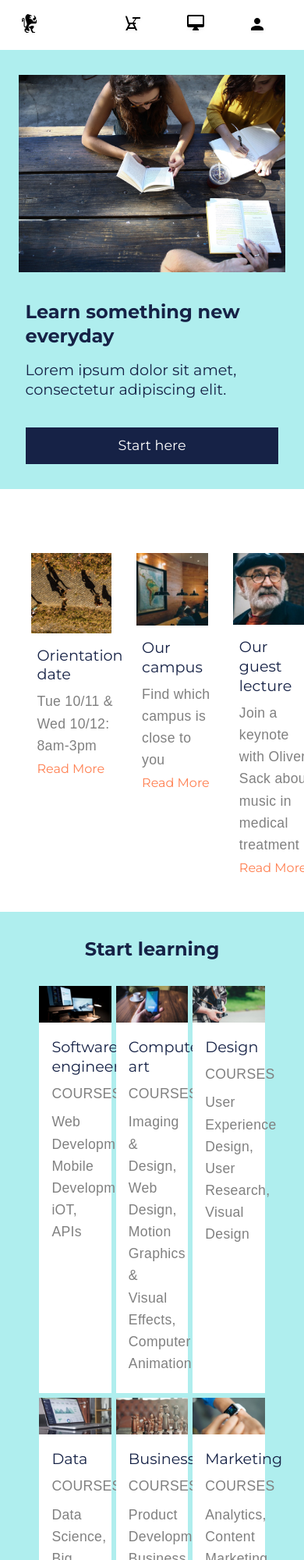
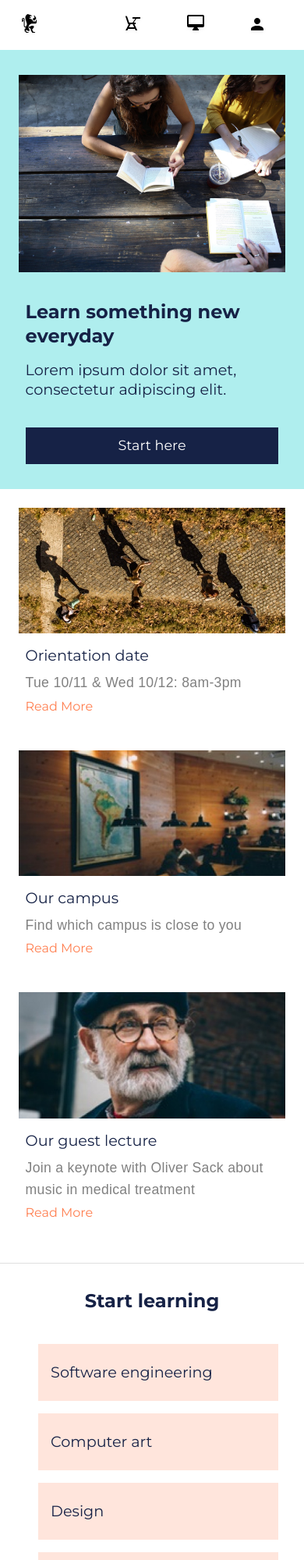
Before and after one commit to shonamaz/colmar_academy, a plain HTML site: page index.html in a window 390 px wide. Shown: the top 2000 px of the page at 78% size. Drawn offline with nearby package versions, Linux system fonts and the light colour scheme; a web font is replaced by a local one.

Commit message:
Complete design

```diff
--- a/index.html
+++ b/index.html
@@ -74,9 +74,10 @@
 
   <!-- Information Banner Thumbnail column -->
 
-  <div class="column-container" id="info-thumnail-column">
+  <div class="column-container" id="">
     <div class="info-thumb-container" id="orientation">
-      <img src="./resources/images/information-orientation.jpg" alt="Birds-eye view of people walking on path">
+      <img src="./resources/images/information-orientation.jpg" alt="Birds-eye view of people walking on path" class="info-img-square">
+      <img src="./resources/images/information-orientation-mobile.jpg" alt="Birds-eye view of people walking on path" class="info-img-mobile">
       <div class="column-text">
         <h2>Orientation date</h2>
         <p>Tue 10/11 & Wed 10/12: 8am-3pm</p>
@@ -86,7 +87,8 @@
 
 
     <div class="info-thumb-container" id="our-campus">
-      <img src="./resources/images/information-campus.jpg" alt="Classroom interior">
+      <img src="./resources/images/information-campus.jpg" alt="Classroom interior" class="info-img-square">
+      <img src="./resources/images/information-campus-mobile.jpg" alt="Classroom interior" class="info-img-mobile">
       <div class="column-text">
         <h2>Our campus</h2>
         <p>Find which campus is close to you</p>
@@ -95,7 +97,8 @@
     </div>
 
     <div class="info-thumb-container" id="guest-lecture">
-      <img src="./resources/images/information-guest-lecture.jpg" alt="Bearded man with glasses">
+      <img src="./resources/images/information-guest-lecture.jpg" alt="Bearded man with glasses" class="info-img-square">
+      <img src="./resources/images/information-guest-lecture-mobile.jpg" alt="Bearded man with glasses" class="info-img-mobile">
       <div class="column-text">
         <h2>Our guest lecture</h2>
         <p>Join a keynote with Oliver Sack about music in medical treatment</p>
@@ -109,7 +112,7 @@
 
 <!-- Courses banner -->
 
-  <div class="banner shaded-background detailed-content-container">
+  <div class="banner shaded-background detailed-content-container" id="courses">
     <h1 class="centered-text">Start learning</h1>
 
     <div class="courses-container">
@@ -171,7 +174,7 @@
 
   <div class="banner detailed-content-container">
     <h1 class="centered-text">Thesis exhibit</h1>
-  </div>
+
 
     <!-- Thesis section  Left column -->
       <div class="banner" id="information-banner">
@@ -185,7 +188,7 @@ but don't worry, you can <a href="https://archive.org/details/BigBuckBunny_124">
 and watch it with your favorite video player!
 
         </video>
-        <div class="info-banner-text">
+        <div class="info-banner-text" id="re-imaging-urban">
           <h2>Reimaging urban</h2>
           <p>"Curabitur vitae libero in ipsum porttitor consequat. Aliquam et commodo lectus, nec consequat neque. Sed non accumsan urna. Phasellus sed consequat ex. Etiam eget magna laoreet, efficitur dolor consequat, tristique ligula."</p>
         </div>
@@ -204,7 +207,7 @@ and watch it with your favorite video player!
       </div>
 
 
-      <div class="info-thumb-container" id="now-and-then">
+      <div class="info-thumb-container" id="info-thumnail-column">
         <img src="./resources/images/thesis-now-and-then.jpg" alt="NYC skyline with Empire State Building">
         <div class="column-text">
           <h2>Now and then</h2>
@@ -213,14 +216,16 @@ and watch it with your favorite video player!
       </div>
     </div>
   </div>
+    </div>
  </body>
+
+<!-- Footer -->
+
  <footer>
   <span>© 2016 Colmar Academy. All rights reserved</span>
   <div class="footer-links">
     <a href="#"><span>Terms</span></a>
     <a href="#"><span>Privacy</span></a>
-
-
   </div>
 
  </footer>
--- a/resources/css/style.css
+++ b/resources/css/style.css
@@ -34,7 +34,7 @@ h3 {
 }
 
 h4 {
-  color: lightgrey;
+  color: rgb(22,34,70);
   font-size: 1rem;
   font-weight: 500;
 }
@@ -196,9 +196,7 @@ nav a {
 
 /* Info Banner Thumbnail elements */
 
-#info-thumnail-column {
 
-}
 
 .column-container {
   width: 40%;
@@ -297,7 +295,7 @@ video {
 /* Footer elements */
 
 footer {
-  border-top: solid 1px gray;
+  border-top: solid 1px rgb(22,34,70);
   display: flex;
   justify-content: space-between;
   padding: 16px 24px;
@@ -311,14 +309,21 @@ footer a {
 }
 
 
-/* Media Queries */
+/* Media Queries for hidden items in desktop view*/
 
 @media only screen and (min-width: 657px) {
  #mobile-nav {
    display: none;
  }
 
+ .info-img-mobile {
+   display: none;
+ }
+
 }
+
+/* Media Queries for Tablets and small desktop screens */
+
 @media only screen and (max-width: 1051px) {
 
 h1 {
@@ -338,7 +343,6 @@ h4 {
 }
 
 
-
 #information-banner {
   flex-direction: column;
 }
@@ -351,7 +355,7 @@ h4 {
 
 .banner-media {
   width: 100%;
-  padding-right: 0px;
+
 }
 
 .info-thumb-container {
@@ -369,14 +373,17 @@ h4 {
   width: 100%;
   padding-top: 16px;
 }
+
+
 }
+
+/* Media Queries for smart phones */
 
 @media only screen and (min-width: 320px) and (max-width: 656px) {
 
-
-#desktop-menu, #title {
-  display: none;
-}
+#desktop-menu, #title, .info-img-square, #info-thumnail-column, #information-main-container, #re-imaging-urban, .footer-links {
+    display: none;
+  }
 
 #mobile-nav img {
   padding: 0 24px;
@@ -386,6 +393,10 @@ h4 {
   flex-direction: column;
 }
 
+.banner-media {
+  padding-right: 0px;
+
+}
 .main-banner-text {
   width: 95%;
   padding-top: 32px;
@@ -395,7 +406,63 @@ h4 {
   max-width: 100%;
 }
 
-#information-main-container {
+
+.info-thumb-container {
+  width: 100%;
+  padding: 0px;
+  margin: 24px 0;
+}
+
+.info-thumb-container:hover {
+  background-color: rgba(255,255,255);
+}
+
+
+.column-container {
+  flex-direction: column;
+  margin-top: -32px;
+}
+
+.column-text {
+  width: 95%;
+  padding-left: 0px;
+}
+
+.detailed-content-container {
+  border-top: 1px solid rgb(224,224,224);
+}
+
+#courses {
+  background-color: rgb(255,255,255);
+}
+
+.courses-container {
+  flex-direction: column;
+}
+
+.course-thumb-text {
+  background-color: rgba(255,127,80,0.2);
+  padding: 24px 16px;
+}
+
+.course-thumb {
+  width: 100%;
+  margin: 8px;
+}
+
+.course-thumb img {
+  display: none;
+
+}
+
+.course-thumb p {
   display: none;
 }
+
+footer {
+  flex-direction: column;
+  text-align: center;
 }
+
+
+}
```
Lines whose indentation alone changed are shown as unchanged.
